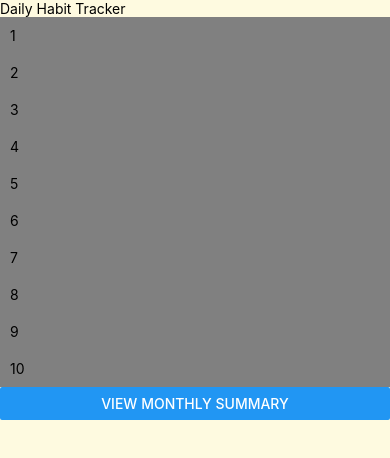
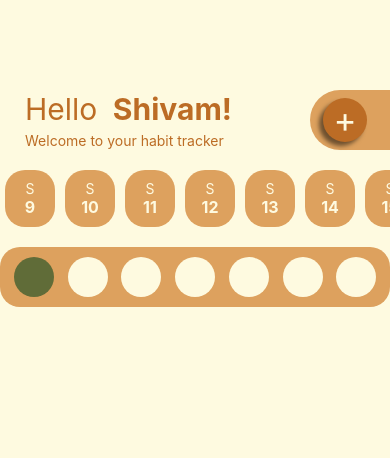
Before and after one commit to shivamjha1998/SimpleHabitTracker, a React Native app: screen /Home in a window 390 px wide. Shown: the top 458 px of the page. Built offline with nearby package versions, Linux system fonts and the light colour scheme.

Commit message:
Add styling to Main screen.

```diff
--- a/screens/HomeScreen.jsx
+++ b/screens/HomeScreen.jsx
@@ -1,30 +1,190 @@
 // src/screens/HomeScreen.js
-import React, {useContext} from 'react';
-import {View, Text, Button} from 'react-native';
+import React, {useContext, useState} from 'react';
+import {
+  View,
+  Text,
+  TouchableOpacity,
+  StyleSheet,
+  ScrollView,
+  FlatList,
+} from 'react-native';
 import {HabitContext} from '../context/HabitContext';
 import DailyCheckbox from '../components/DailyCheckbox';
-import styles from '../styles/styles';
 
 const HomeScreen = ({navigation}) => {
-  const {habitData, toggleDay} = useContext(HabitContext);
+  const [selectedDate, setSelectedDate] = useState(0);
 
   return (
     <View style={styles.container}>
-      <Text>Daily Habit Tracker</Text>
-      {habitData.map((isChecked, index) => (
-        <DailyCheckbox
-          key={index}
-          day={index + 1}
-          onToggle={toggleDay}
-          isChecked={isChecked}
-        />
-      ))}
-      <Button
-        title="View Monthly Summary"
-        onPress={() => navigation.navigate('Summary')}
-      />
+      <View style={styles.header}>
+        <View style={styles.headerTextContainer}>
+          <Text style={styles.greetingsText}>
+            Hello <Text style={{fontWeight: 'bold'}}> Shivam!</Text>
+          </Text>
+          <Text style={styles.welcomeText}>Welcome to your habit tracker</Text>
+        </View>
+        <View style={styles.customShape}>
+          <TouchableOpacity style={styles.addButton}>
+            <Text style={styles.addButtonText}>+</Text>
+          </TouchableOpacity>
+        </View>
+      </View>
+      <ScrollView
+        horizontal
+        showsHorizontalScrollIndicator={false}
+        style={styles.dateSelector}
+        contentContainerStyle={styles.dateSelectorContent}>
+        {[...Array(7)].map((_, index) => (
+          <TouchableOpacity
+            key={index}
+            style={[
+              styles.dateContainer,
+              selectedDate === index && styles.selectedDateContainer,
+            ]}
+            onPress={() => setSelectedDate(index)}>
+            <Text style={styles.dayText}>S</Text>
+            <Text style={styles.dateText}>{9 + index}</Text>
+          </TouchableOpacity>
+        ))}
+      </ScrollView>
+
+      <View style={styles.rectangle}>
+        {[...Array(7)].map((_, index) => (
+          <View
+            key={index}
+            style={[
+              styles.circle,
+              selectedDate === index && styles.selectedCircle,
+            ]}
+          />
+        ))}
+      </View>
     </View>
   );
 };
 
+const styles = StyleSheet.create({
+  container: {
+    backgroundColor: '#FEFAE0',
+    flex: 1,
+  },
+  header: {
+    paddingTop: 90,
+    paddingLeft: 20,
+    flexDirection: 'row',
+    alignItems: 'center',
+    justifyContent: 'space-between',
+  },
+  headerTextContainer: {
+    flex: 1,
+    marginHorizontal: 5,
+  },
+  greetingsText: {
+    fontSize: 30,
+    color: '#BC6C25',
+    fontFamily: 'Inter',
+  },
+  welcomeText: {
+    fontsize: 30,
+    color: '#BC6C25',
+    fontFamily: 'Inter',
+    paddingTop: 5,
+  },
+  customShape: {
+    backgroundColor: '#DDA15E',
+    justifyContent: 'center',
+    alignItems: 'center',
+    paddingLeft: 20,
+    height: 60,
+    width: 80,
+    borderTopLeftRadius: 30,
+    borderBottomLeftRadius: 30,
+  },
+  addButton: {
+    backgroundColor: '#BC6C25',
+    width: 44,
+    height: 44,
+    borderRadius: 44 / 2,
+    alignItems: 'center',
+    marginRight: 30,
+    // Shadow for iOS
+    shadowColor: '#000',
+    shadowOffset: {width: -4, height: 4},
+    shadowOpacity: 0.5,
+    shadowRadius: 4,
+    // Shadow for Android
+    elevation: 5,
+  },
+  addButtonText: {
+    fontSize: 35,
+    color: '#FEFAE0',
+  },
+  dateSelector: {
+    flexGrow: 0,
+    marginTop: 20,
+    paddingBottom: 20,
+  },
+  dateSelectorContent: {
+    flexDirection: 'row',
+    alignItems: 'center',
+  },
+  dateContainer: {
+    alignItems: 'center',
+    padding: 10,
+    marginHorizontal: 5,
+    backgroundColor: '#DDA15E',
+    borderRadius: 20,
+    width: 50,
+  },
+  dayText: {
+    fontSize: 14,
+    color: '#FEFAE0',
+  },
+  dateText: {
+    fontSize: 16,
+    color: '#FEFAE0',
+    fontWeight: 'bold',
+  },
+  rectangle: {
+    width: '100%',
+    height: 60,
+    borderRadius: 20,
+    backgroundColor: '#DDA15E',
+    flexDirection: 'row',
+    justifyContent: 'space-evenly',
+    alignItems: 'center',
+  },
+  circle: {
+    width: 40,
+    height: 40,
+    borderRadius: 20,
+    backgroundColor: '#FEFAE0',
+  },
+  selectedCircle: {
+    backgroundColor: '#606C38',
+  },
+});
+
+// const HomeScreen = ({navigation}) => {
+//   const {habitData, toggleDay} = useContext(HabitContext);
+
+//   return (
+//     <View style={styles.container}>
+//       <Text>Daily Habit Tracker</Text>
+//       {habitData.map((isChecked, index) => (
+//         <DailyCheckbox
+//           key={index}
+//           day={index + 1}
+//           onToggle={toggleDay}
+//           isChecked={isChecked}
+//         />
+//       ))}
+//       <Button
+//         title="View Monthly Summary"
+//         onPress={() => navigation.navigate('Summary')}
+//       />
+//     </View>
+//   );
+// };
+
 export default HomeScreen;
--- a/screens/WelcomeScreen.jsx
+++ b/screens/WelcomeScreen.jsx
@@ -22,7 +22,9 @@ const WelcomeScreen = ({navigation}) => {
         </Text>
       </View>
 
-      <TouchableOpacity style={styles.startButton}>
+      <TouchableOpacity
+        style={styles.startButton}
+        onPress={() => navigation.navigate('Home')}>
         <Text style={styles.startButtonText}>Start a habit</Text>
         <Text style={styles.plusIcon}>+</Text>
       </TouchableOpacity>
```
